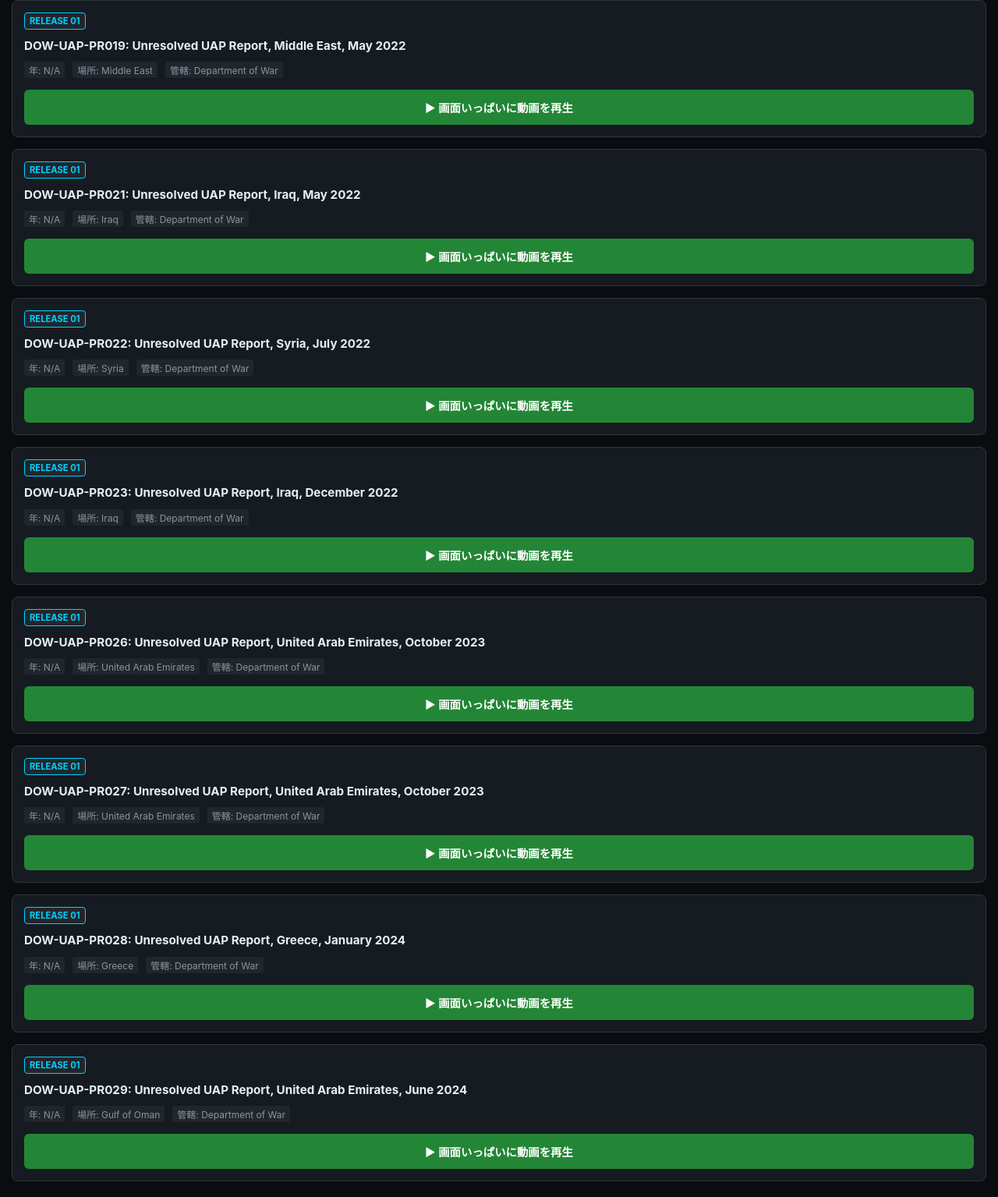
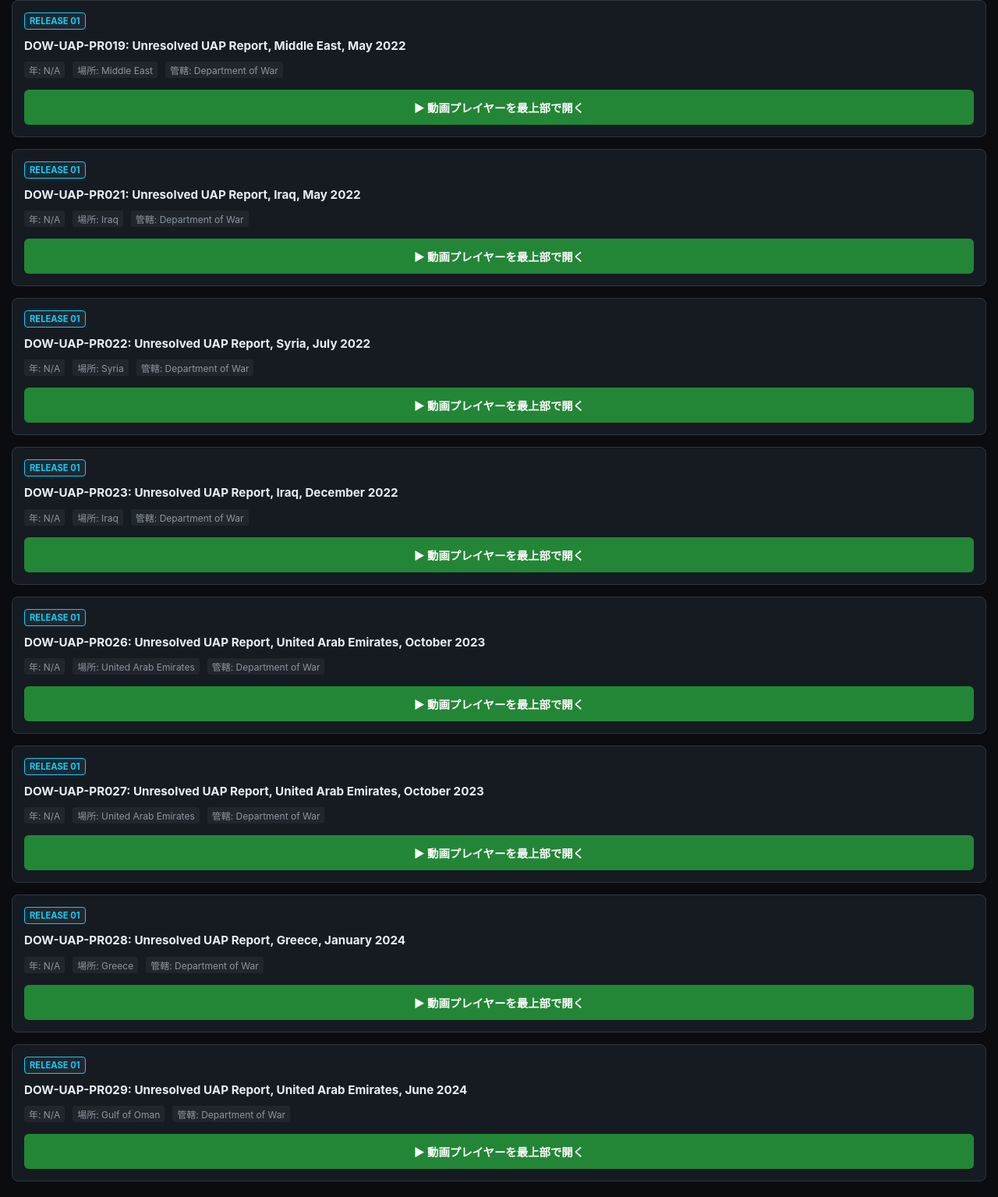
Before and after one commit to gomarukai-kikuchan/UAP, a plain HTML site: page index.html in a window 1280 px wide. Shown: the part 686-2221 px from the top of the page at 78% size. Drawn offline with Linux system fonts and the light colour scheme.

Commit message:
Update index.html

```diff
--- a/index.html
+++ b/index.html
@@ -135,7 +135,7 @@
 
     <header>
         <h1>PURSUE: UAP THEATER</h1>
-        <p>スマホ最適化・動画ストリーミング専用リンク集</p>
+        <p>スマホ最適化・自動スクロール対応版</p>
     </header>
 
     <!-- お宝ZIPリンクコーナー -->
@@ -147,7 +147,7 @@
         </div>
     </div>
 
-    <!-- 動画リスト（1ページ目の10本分・直リンク版） -->
+    <!-- 動画リスト（1ページ目の10本分・自動スクロール対応版） -->
     <div class="video-list">
 
         <!-- 1本目 -->
@@ -159,7 +159,7 @@
                 <span>場所: CENTCOM</span>
                 <span>管轄: Department of War</span>
             </div>
-            <a href="https://d34w7g4gy10iej.cloudfront.net/uap052226/DOW-UAP-PR050-4-UAP-Formation-Iran-26-Aug-2022-over-water-CALLSIGN.mp4" target="_blank" class="btn-play">▶ 画面いっぱいに動画を再生</a>
+            <a href="https://www.war.gov/UFO/?type=.vid#record-video-player" target="_blank" class="btn-play">▶ 動画プレイヤーを最上部で開く</a>
         </div>
 
         <!-- 2本目 -->
@@ -171,10 +171,10 @@
                 <span>場所: CENTCOM</span>
                 <span>管轄: Department of War</span>
             </div>
-            <a href="https://d34w7g4gy10iej.cloudfront.net/uap052226/DOW-UAP-PR051-Syrian-UAP-instant-acceleration.mp4" target="_blank" class="btn-play">▶ 画面いっぱいに動画を再生</a>
+            <a href="https://www.war.gov/UFO/?type=.vid#record-video-player" target="_blank" class="btn-play">▶ 動画プレイヤーを最上部で開く</a>
         </div>
 
-        <!-- 3本目 (Release 01の動画サーバー) -->
+        <!-- 3本目 -->
         <div class="video-card">
             <span class="video-badge badge-r01">RELEASE 01</span>
             <div class="video-title">DOW-UAP-PR019: Unresolved UAP Report, Middle East, May 2022</div>
@@ -183,7 +183,7 @@
                 <span>場所: Middle East</span>
                 <span>管轄: Department of War</span>
             </div>
-            <a href="https://d34w7g4gy10iej.cloudfront.net/uapvideos/DOW-UAP-PR019-Unresolved-UAP-Report-Middle-East-May-2022.mp4" target="_blank" class="btn-play">▶ 画面いっぱいに動画を再生</a>
+            <a href="https://www.war.gov/UFO/?type=.vid#record-video-player" target="_blank" class="btn-play">▶ 動画プレイヤーを最上部で開く</a>
         </div>
 
         <!-- 4本目 -->
@@ -195,7 +195,7 @@
                 <span>場所: Iraq</span>
                 <span>管轄: Department of War</span>
             </div>
-            <a href="https://d34w7g4gy10iej.cloudfront.net/uapvideos/DOW-UAP-PR021-Unresolved-UAP-Report-Iraq-May-2022.mp4" target="_blank" class="btn-play">▶ 画面いっぱいに動画を再生</a>
+            <a href="https://www.war.gov/UFO/?type=.vid#record-video-player" target="_blank" class="btn-play">▶ 動画プレイヤーを最上部で開く</a>
         </div>
 
         <!-- 5本目 -->
@@ -207,7 +207,7 @@
                 <span>場所: Syria</span>
                 <span>管轄: Department of War</span>
             </div>
-            <a href="https://d34w7g4gy10iej.cloudfront.net/uapvideos/DOW-UAP-PR022-Unresolved-UAP-Report-Syria-July-2022.mp4" target="_blank" class="btn-play">▶ 画面いっぱいに動画を再生</a>
+            <a href="https://www.war.gov/UFO/?type=.vid#record-video-player" target="_blank" class="btn-play">▶ 動画プレイヤーを最上部で開く</a>
         </div>
 
         <!-- 6本目 -->
@@ -219,7 +219,7 @@
                 <span>場所: Iraq</span>
                 <span>管轄: Department of War</span>
             </div>
-            <a href="https://d34w7g4gy10iej.cloudfront.net/uapvideos/DOW-UAP-PR023-Unresolved-UAP-Report-Iraq-December-2022.mp4" target="_blank" class="btn-play">▶ 画面いっぱいに動画を再生</a>
+            <a href="https://www.war.gov/UFO/?type=.vid#record-video-player" target="_blank" class="btn-play">▶ 動画プレイヤーを最上部で開く</a>
         </div>
 
         <!-- 7本目 -->
@@ -231,7 +231,7 @@
                 <span>場所: United Arab Emirates</span>
                 <span>管轄: Department of War</span>
             </div>
-            <a href="https://d34w7g4gy10iej.cloudfront.net/uapvideos/DOW-UAP-PR026-Unresolved-UAP-Report-United-Arab-Emirates-October-2023.mp4" target="_blank" class="btn-play">▶ 画面いっぱいに動画を再生</a>
+            <a href="https://www.war.gov/UFO/?type=.vid#record-video-player" target="_blank" class="btn-play">▶ 動画プレイヤーを最上部で開く</a>
         </div>
 
         <!-- 8本目 -->
@@ -243,7 +243,7 @@
                 <span>場所: United Arab Emirates</span>
                 <span>管轄: Department of War</span>
             </div>
-            <a href="https://d34w7g4gy10iej.cloudfront.net/uapvideos/DOW-UAP-PR027-Unresolved-UAP-Report-United-Arab-Emirates-October-2023.mp4" target="_blank" class="btn-play">▶ 画面いっぱいに動画を再生</a>
+            <a href="https://www.war.gov/UFO/?type=.vid#record-video-player" target="_blank" class="btn-play">▶ 動画プレイヤーを最上部で開く</a>
         </div>
 
         <!-- 9本目 -->
@@ -255,7 +255,7 @@
                 <span>場所: Greece</span>
                 <span>管轄: Department of War</span>
             </div>
-            <a href="https://d34w7g4gy10iej.cloudfront.net/uapvideos/DOW-UAP-PR028-Unresolved-UAP-Report-Greece-January-2024.mp4" target="_blank" class="btn-play">▶ 画面いっぱいに動画を再生</a>
+            <a href="https://www.war.gov/UFO/?type=.vid#record-video-player" target="_blank" class="btn-play">▶ 動画プレイヤーを最上部で開く</a>
         </div>
 
         <!-- 10本目 -->
@@ -267,7 +267,7 @@
                 <span>場所: Gulf of Oman</span>
                 <span>管轄: Department of War</span>
             </div>
-            <a href="https://d34w7g4gy10iej.cloudfront.net/uapvideos/DOW-UAP-PR029-Unresolved-UAP-Report-United-Arab-Emirates-June-2024.mp4" target="_blank" class="btn-play">▶ 画面いっぱいに動画を再生</a>
+            <a href="https://www.war.gov/UFO/?type=.vid#record-video-player" target="_blank" class="btn-play">▶ 動画プレイヤーを最上部で開く</a>
         </div>
 
     </div>
```
